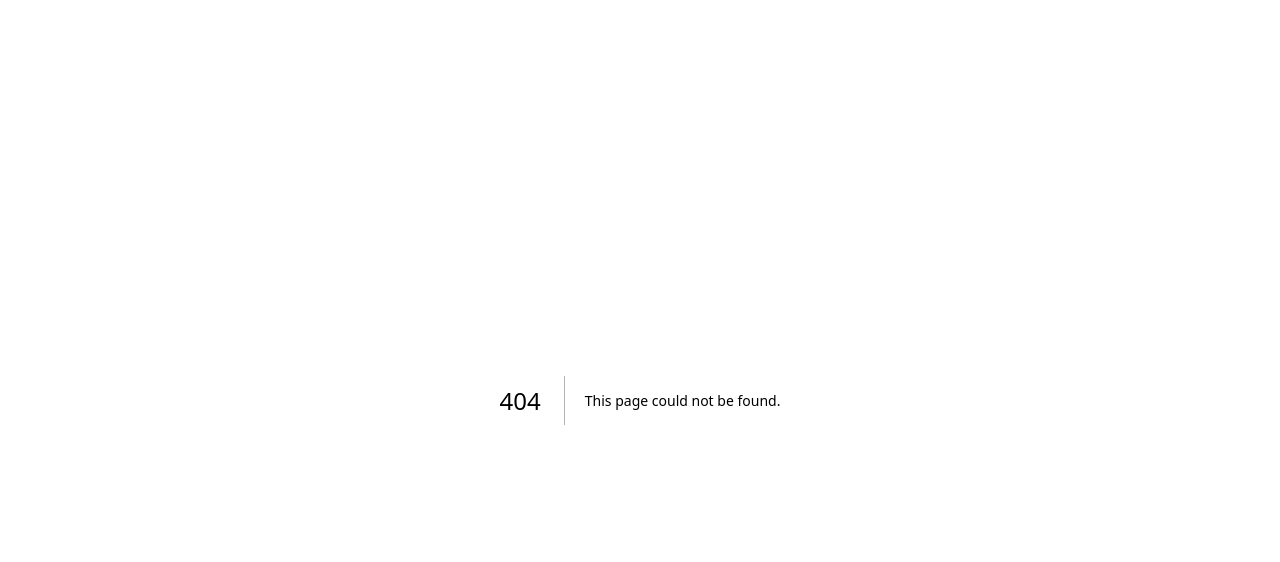
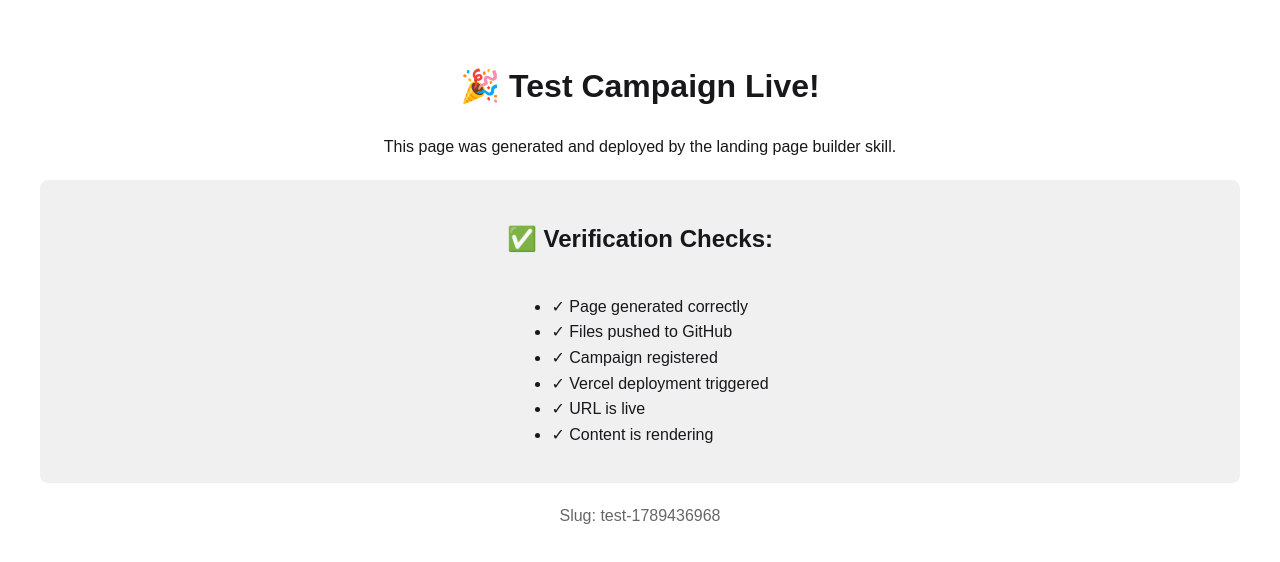
Before and after one commit to sreekar-gkb/Landing-pages-ravenlabs, a Next.js app: page /test-1789436968 in a window 1280 px wide. Before the commit this address had no page. Shown: the top 562 px of the page. Built offline with nearby package versions, Linux system fonts and the light colour scheme.

Commit message:
Add test-1789436968 landing page campaign (auto-deployed via API)

```diff
--- /dev/null
+++ b/app/test-1789436968/page.tsx
@@ -0,0 +1,27 @@
+import type { Metadata } from "next"
+
+export const metadata: Metadata = {
+  title: "Test Campaign - Skill Verification",
+  description: "Landing page generated by skill test"
+}
+
+export default function Page() {
+  return (
+    <div style={{padding: "40px", textAlign: "center", fontFamily: "sans-serif"}}>
+      <h1>🎉 Test Campaign Live!</h1>
+      <p>This page was generated and deployed by the landing page builder skill.</p>
+      <div style={{backgroundColor: "#f0f0f0", padding: "20px", borderRadius: "8px", margin: "20px 0"}}>
+        <h2>✅ Verification Checks:</h2>
+        <ul style={{textAlign: "left", display: "inline-block"}}>
+          <li>✓ Page generated correctly</li>
+          <li>✓ Files pushed to GitHub</li>
+          <li>✓ Campaign registered</li>
+          <li>✓ Vercel deployment triggered</li>
+          <li>✓ URL is live</li>
+          <li>✓ Content is rendering</li>
+        </ul>
+      </div>
+      <p style={{color: "#666"}}>Slug: test-1789436968</p>
+    </div>
+  )
+}
```
Also changed, not shown: app/test-1789436968/thanks/page.tsx (added, +7 -0 lines).
